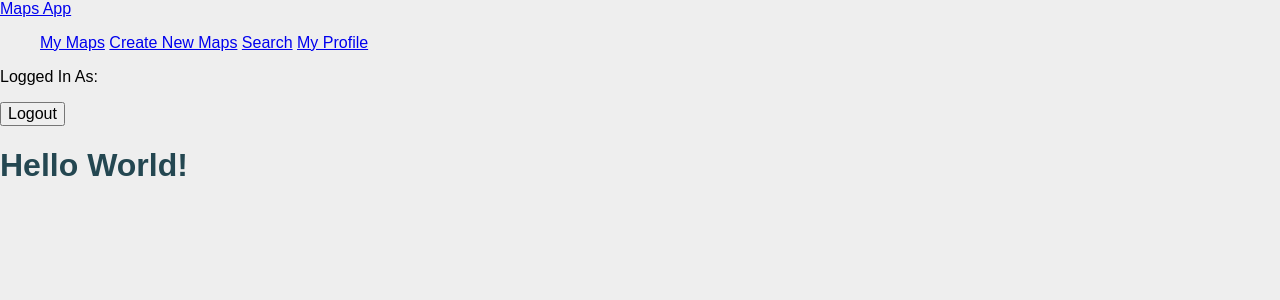
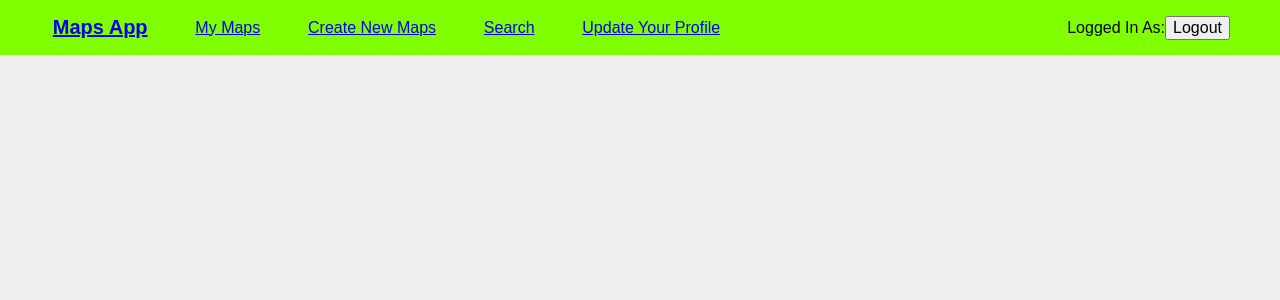
Before and after one commit to Pegasusor001/midterm_project, a Node server app: page / in a window 1280 px wide. Shown: the top 300 px of the page. Run offline with Node 20, Linux system fonts and the light colour scheme; style sheets or scripts are compiled from the project's sources.

Commit message:
add css on profile update

```diff
--- a/public/scripts/app.js
+++ b/public/scripts/app.js
@@ -1,12 +1,12 @@
 $(document).ready(function() {
   $('.my_maps').on('click', function(event){
     event.preventDefault();
-    $('main').append(
-    `<article class="myMap_listing">
-      <section class="myMaps-preview_image">
-        <img src='https://www.google.com/search?q=map&sxsrf=ALeKk03BkEOasTb0S97wAb8Wfj11KtFNtQ:1624842477747&source=lnms&tbm=isch&sa=X&ved=2ahUKEwj9sc71kbnxAhXQ0p4KHSzgAd0Q_AUoAnoECAEQBQ&biw=1440&bih=679#imgrc=YAE5kjD8I51L8M'>
+    $('main').html(
+    `<article class="myMaps_listing">
+      <section class="myMaps_preview_image">
+        <img src='https://upload.wikimedia.org/wikipedia/commons/a/aa/World_Map.jpg'>
       </section>
-      <section class="myMaps_details">
+      <section class="myMaps_infor">
         <h3 class="myMaps_title">Map Title</h3>
         <ul class="myMaps_details">
           <li>Tag1: </li>
@@ -23,17 +23,42 @@
 
   $('.create_new').on('click', function(event){
     event.preventDefault();
-    $('main').append('<p>map information</p>')
+    $('main').html('<p>map information</p>')
   })
 
   $('.search').on('click', function(event){
     event.preventDefault();
-    $('main').append('<p>search information</p>')
+    $('main').html('<p>search information</p>')
   })
 
   $('.my_profile').on('click', function(event){
     event.preventDefault();
-    $('main').append('<p>Profile</p>')
+    $('main').html(`
+    <form action="/api/users/password" method="post">
+      <div class='password_reset'>
+        <div class='password_input'>
+          <div class="password_email">
+            <label>Email Address</label>
+            <input type="email" name="email"/>
+          </div>
+
+          <div class="password_new">
+            <label>New Password</label>
+            <input name="password_new"/>
+          </div>
+
+          <div class="password_confirm">
+            <label>Confirm Your Password</label>
+            <input name="password_confirm"/>
+          </div>
+        </div>
+
+        <div class="password_submit">
+            <button>Submit</button>
+        </div>
+      </div>
+    </form>
+    `)
   })
 })
 
--- a/styles/layout.scss
+++ b/styles/layout.scss
@@ -1,4 +1,37 @@
 // See: https://sass-lang.com/
+header{
+  width: 100%;
+
+  nav {
+    background-color: chartreuse;
+    display: flex;
+    justify-content: space-between;
+
+    .navigation{
+      width: 60%;
+
+      .navigation_list{
+        display: flex;
+        justify-content: space-evenly;
+        align-items: center;
+        padding-left: 0px;
+
+        .app_title{
+          margin-left: 5px;
+          font-size: 20px;
+          font-weight: bolder;
+        }
+      }
+    }
+
+    .log_status{
+      display: flex;
+      align-items: center;
+      margin-right: 50px;
+    }
+  }
+}
+
 
 body {
   background-color: #EEE;
@@ -7,3 +40,70 @@
     color: #244751;
   }
 }
+
+main {
+  .myMaps_listing{
+    display: flex;
+    flex-direction: row;
+    align-items: center;
+    justify-content: center;
+
+    .myMaps_preview_image{
+      width: 400px;
+      margin: 20px;
+      img{
+        width: 100%;
+      }
+    }
+
+    .myMaps_infor{
+      margin: 20px;
+
+      .myMaps_details{
+        padding-left: 15px;
+      }
+    }
+  }
+
+
+
+  .password_reset{
+    display: flex;
+    flex-direction: column;
+    justify-content: center;
+    margin-top: 30px;
+
+    .password_input{
+      width: 25%;
+      display: flex;
+      flex-direction: column;
+      margin: auto;
+
+      .password_email{
+        display: flex;
+        justify-content: space-between;
+        margin-bottom: 20px;
+        align-items: center;
+      }
+
+      .password_new{
+        display: flex;
+        justify-content: space-between;
+        margin-bottom: 20px;
+        align-items: center;
+      }
+
+      .password_confirm{
+        display: flex;
+        justify-content: space-between;
+        margin-bottom: 20px;
+        align-items: center;
+      }
+
+    }
+    .password_submit{
+      display: flex;
+      justify-content: center;
+    }
+  }
+}
--- a/views/index.ejs
+++ b/views/index.ejs
@@ -1,8 +1,6 @@
 <!DOCTYPE html>
 <html lang="en">
   <head>
-    <title>Home Page</title>
-
     <meta name='viewport' content='width=device-width, initial-scale=1.0, maximum-scale=1.0' />
 
     <link rel="stylesheet" href="/vendor/normalize-4.1.1.css" type="text/css" />
@@ -16,7 +14,6 @@
   <body>
     <%- include('partials/_header') %>
 
-    <h1>Hello World!</h1>
     <main></main>
 
 
--- a/views/leaflet.html
+++ b/views/leaflet.html
@@ -13,4 +13,5 @@
 
 <script src="https://unpkg.com/leaflet@1.7.1/dist/leaflet.js"></script>
 <script src="/scripts/leaflet.js"></script>
+
 </html>
--- a/views/partials/_header.ejs
+++ b/views/partials/_header.ejs
@@ -1,17 +1,16 @@
 <header>
-  <nav class="navbar navbar-expand-md navbar-dark bg-success">
-    <a class="navbar-brand" href="/urls">Maps App</a>
-
-    <div>
-      <ul>
+  <nav>
+    <div class="navigation">
+      <ul class="navigation_list">
+        <a class="app_title" href="/">Maps App</a>
         <a class='my_maps' href="/">My Maps</a>
         <a class='create_new' href="/widgets/api/new">Create New Maps</a>
         <a class="search" href="/widgets/api/search">Search</a>
-        <a class='my_profile' href="/users/api/profile">My Profile</a>
+        <a class='my_profile' href="/users/api/profile">Update Your Profile</a>
       </ul>
     </div>
 
-    <div>
+    <div class="log_status">
         <% if (userId) { %>
           <p>Logged In As: <%=email%></p>
           <form method="POST" action="api/users/logout">
@@ -22,6 +21,5 @@
           <a href="/api/users/register">Register</a>
         <% } %>
     </div>
-
   </nav>
 </header>
```
Also changed, not shown: public/scripts/leaflet.js (+6 -12 lines), views/myMaps.html (deleted, +0 -16 lines), views/temp.html (+45 -0 lines), public/scripts/img/black_marker.png (renamed from views/img/black_marker.png), public/scripts/img/red_marker.png (renamed from views/img/red_marker.png), views/myProfile.html (deleted).
